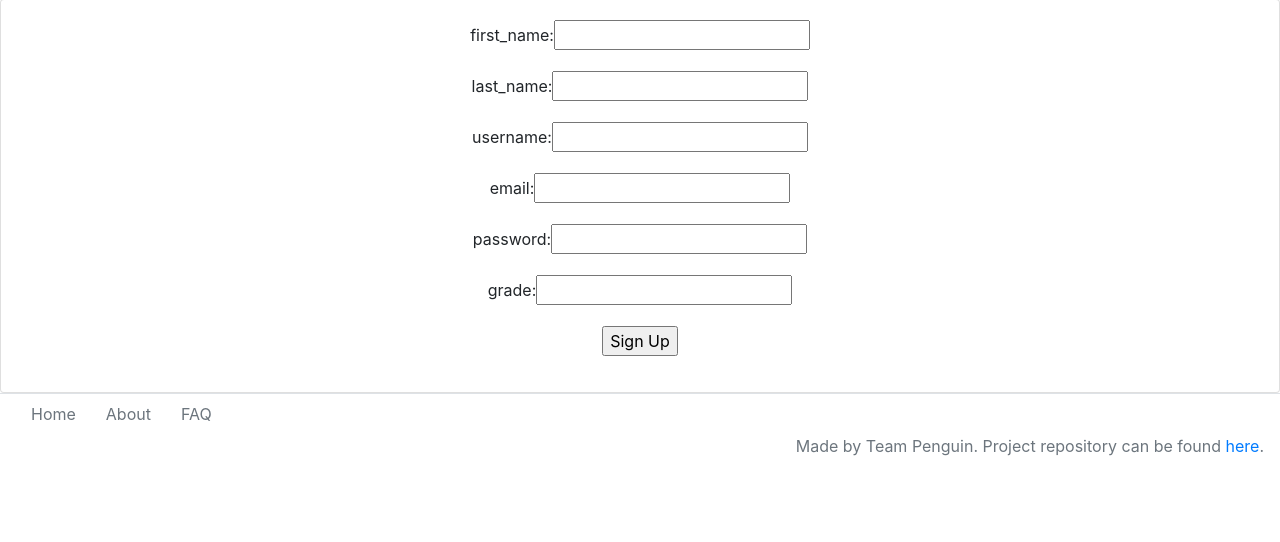
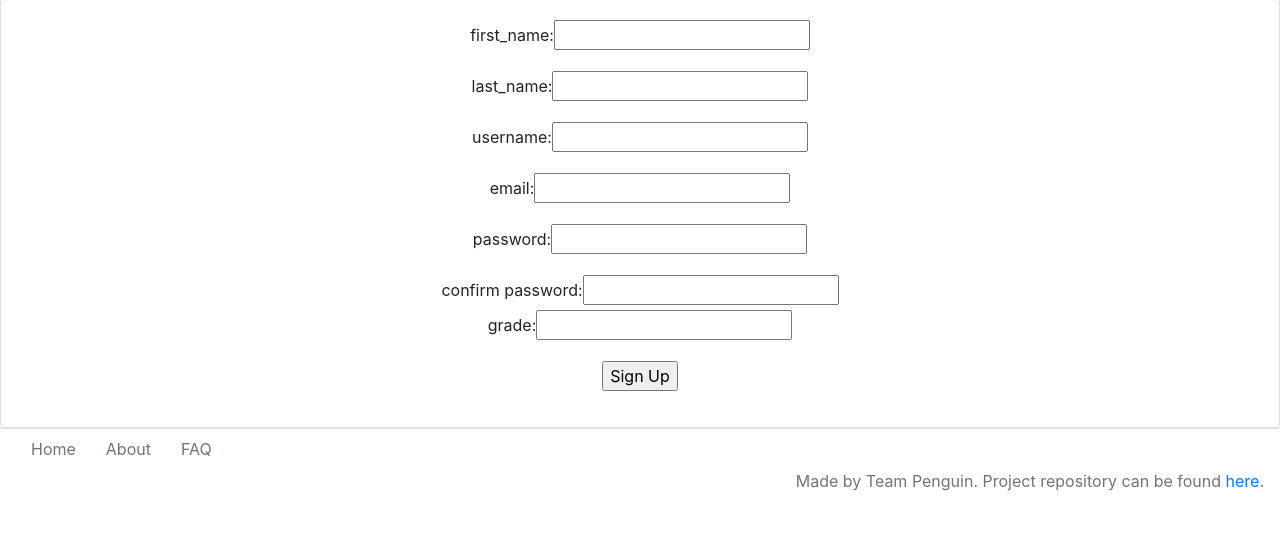
Before and after one commit to tobifanibi/flash_learning, a Flask app: page /signup in a window 1280 px wide. Shown: the part 73-615 px from the top of the page. Before the commit the page ends 529 px from the top, so only its background shows below. Run offline with Flask 2, Linux system fonts and the light colour scheme; data comes from the database, SQL or seed files in the repository; some libraries are stand-ins or nearby versions.

Commit message:
Add Confirm Password

```diff
--- a/flash_learning/main/forms.py
+++ b/flash_learning/main/forms.py
@@ -28,6 +28,8 @@ class SignupForm(FlaskForm):
     email = StringField('email', validators=[DataRequired(), Email()])
     password = PasswordField('password', validators=[DataRequired(), check_password])
     submit = SubmitField("Sign Up")
+    check_password = PasswordField('confirm password', validators=[DataRequired()])
+    submit = SubmitField("Sign Up")
 
     def validate_username(self, username):
         """Check if the username is already taken."""
--- a/flash_learning/main/routes.py
+++ b/flash_learning/main/routes.py
@@ -128,20 +128,22 @@ def signup():
     form = SignupForm()
 
     if form.validate_on_submit():
+        #set new Student parameters as None
         user = Student(first_name=form.first_name.data,
                        last_name=form.last_name.data,
                        username=form.username.data,
                        grade=form.grade.data,
                        email=form.email.data,
-                       password=form.password.data)
+                       password=form.password.data,
+                       points=None,
+                       flashcards_attempted=None,
+                       flashcards_correct=None)
 
-        alternative_id = b64encode(os.urandom(24)).decode('utf-8')
 
-        while Student.query.filter_by(alternative_id=alternative_id).first() is not None:
-            alternative_id = b64encode(os.urandom(24)).decode('utf-8')
+        while Student.query.filter_by(alternative_id=user.get_id()).first() is not None:
+            user.alternative_id = b64encode(os.urandom(24)).decode('utf-8')
 
         user.set_password(form.password.data)
-        user.alternative_id = alternative_id
         login_user(user, remember=False)
         token = create_confirmation_token(user.email)
         confirm_url = url_for('email.confirm_email', token=token, _external=True)
--- a/flash_learning/main/utils.py
+++ b/flash_learning/main/utils.py
@@ -75,3 +75,6 @@ def check_password(form, field) -> None:
     # Password cannot contain the user's last name.
     if re.search(form.last_name.data, field.data, re.IGNORECASE) is not None:
         raise ValidationError("Password Can Not Last Name")
+    #Password should be confirmed
+    if form.check_password.data!=field.data:
+        raise ValidationError("Confirm Password Field Does Not Match")
--- a/flash_learning/models/student.py
+++ b/flash_learning/models/student.py
@@ -42,9 +42,9 @@ class Student(UserMixin, db.Model):
         self.school = school
         self.set_password(password)
         self.alternative_id = b64encode(os.urandom(24)).decode('utf-8')
-        self.points = points
-        self.flashcards_attempted = flashcards_attempted
-        self.flashcards_correct = flashcards_correct
+        self.points = None
+        self.flashcards_attempted = None
+        self.flashcards_correct = None
 
     def __repr__(self):
         return f"<User {self.username}>"
--- a/flash_learning/templates/signup.html
+++ b/flash_learning/templates/signup.html
@@ -45,6 +45,9 @@
             <span style="color: red;">[{{ error }}]</span>
         {% endfor %}
     </p>
+  {{ form.check_password.label }}:{{ form.check_password() }}
+
+
     <p>
         {{ form.grade.label }}:{{ form.grade() }}
         {% for error in form.grade.errors %}
```
